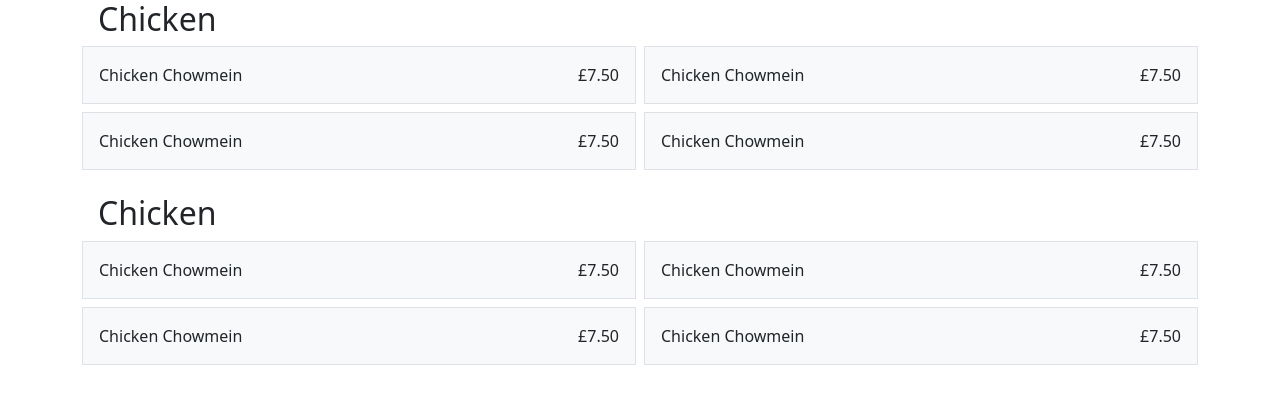
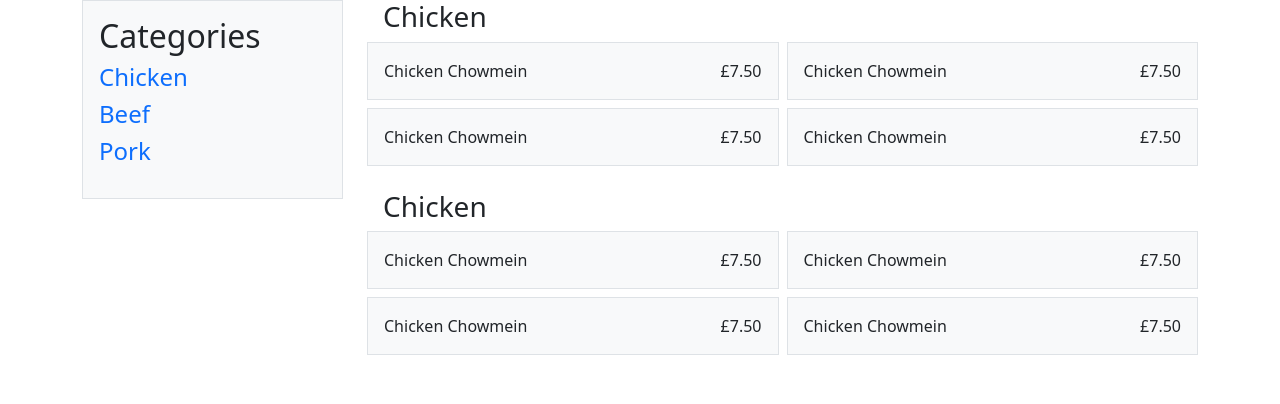
Before and after one commit to Russlyman/food-ordering-system, a Django app: page / in a window 1280 px wide. Shown: the top 404 px of the page. Run offline with Django 4.2, Linux system fonts and the light colour scheme; some libraries are stand-ins or nearby versions.

Commit message:
Add menu view for desktop

```diff
--- a/menu/templates/menu/menu.html
+++ b/menu/templates/menu/menu.html
@@ -1,42 +1,73 @@
 {% extends "base.html" %}
+{% block content %}
 
-{% block content %}
 <div class="container">
+  <div class="row">
+    <div class="col-lg-3 d-none d-lg-block">
+      <div class="p-3 border bg-light">
+        <h2>Categories</h2>
+        <ul class="list-unstyled">
+          <li class="h4"><a href="#" class="text-decoration-none">Chicken</a></li>
+          <li class="h4"><a href="#" class="text-decoration-none">Beef</a></li>
+          <li class="h4"><a href="#" class="text-decoration-none">Pork</a></li>
+        </ul>
+      </div>
+    </div>
+    <div class="col-lg-9">
       <div class="row gy-4">
         <div class="col-12">
-      <h2 class="ms-3">Chicken</h2>
+          <h3 class="ms-3">Chicken</h3>
           <div class="row g-2">
             <div class="col-sm-6">
-          <div class="p-3 border bg-light d-flex justify-content-between"><span>Chicken Chowmein</span><span>£7.50</span></div>
+              <div class="p-3 border bg-light d-flex justify-content-between">
+                <span>Chicken Chowmein</span><span>£7.50</span>
+              </div>
             </div>
             <div class="col-sm-6">
-          <div class="p-3 border bg-light d-flex justify-content-between"><span>Chicken Chowmein</span><span>£7.50</span></div>
+              <div class="p-3 border bg-light d-flex justify-content-between">
+                <span>Chicken Chowmein</span><span>£7.50</span>
+              </div>
             </div>
             <div class="col-sm-6">
-          <div class="p-3 border bg-light d-flex justify-content-between"><span>Chicken Chowmein</span><span>£7.50</span></div>
+              <div class="p-3 border bg-light d-flex justify-content-between">
+                <span>Chicken Chowmein</span><span>£7.50</span>
+              </div>
             </div>
             <div class="col-sm-6">
-          <div class="p-3 border bg-light d-flex justify-content-between"><span>Chicken Chowmein</span><span>£7.50</span></div>
+              <div class="p-3 border bg-light d-flex justify-content-between">
+                <span>Chicken Chowmein</span><span>£7.50</span>
+              </div>
             </div>
           </div>
         </div>
         <div class="col-12">
-      <h2 class="ms-3">Chicken</h2>
+          <h3 class="ms-3">Chicken</h3>
           <div class="row g-2">
             <div class="col-sm-6">
-          <div class="p-3 border bg-light d-flex justify-content-between"><span>Chicken Chowmein</span><span>£7.50</span></div>
+              <div class="p-3 border bg-light d-flex justify-content-between">
+                <span>Chicken Chowmein</span><span>£7.50</span>
+              </div>
             </div>
             <div class="col-sm-6">
-          <div class="p-3 border bg-light d-flex justify-content-between"><span>Chicken Chowmein</span><span>£7.50</span></div>
+              <div class="p-3 border bg-light d-flex justify-content-between">
+                <span>Chicken Chowmein</span><span>£7.50</span>
+              </div>
             </div>
             <div class="col-sm-6">
-          <div class="p-3 border bg-light d-flex justify-content-between"><span>Chicken Chowmein</span><span>£7.50</span></div>
+              <div class="p-3 border bg-light d-flex justify-content-between">
+                <span>Chicken Chowmein</span><span>£7.50</span>
+              </div>
             </div>
             <div class="col-sm-6">
-          <div class="p-3 border bg-light d-flex justify-content-between"><span>Chicken Chowmein</span><span>£7.50</span></div>
+              <div class="p-3 border bg-light d-flex justify-content-between">
+                <span>Chicken Chowmein</span><span>£7.50</span>
               </div>
             </div>
           </div>
         </div>
       </div>
+    </div>
+  </div>
+</div>
+
 {% endblock content %}
```
Lines whose indentation alone changed are shown as unchanged.
